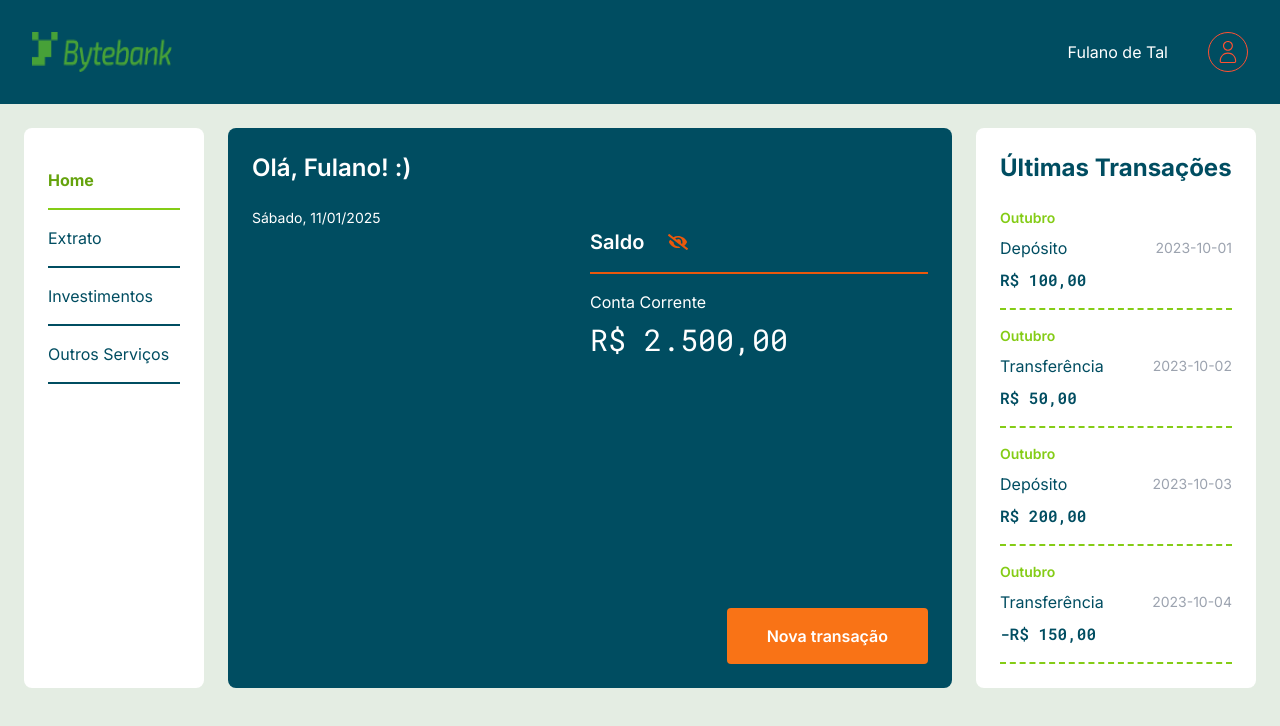
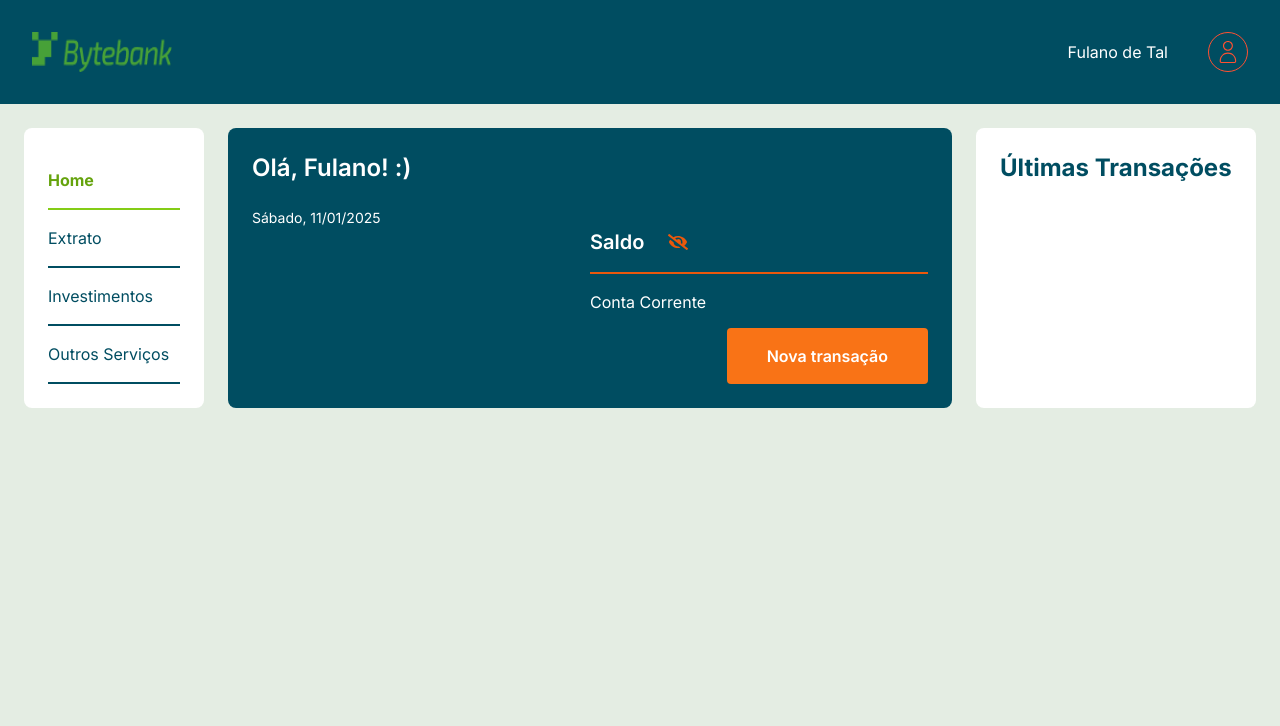
Before and after one commit to sucodelarangela/fiap-tech-challenge-1, a Next.js app: page / in a window 1280 px wide. Shown: the top 726 px of the page. Built offline with nearby package versions, Linux system fonts and the light colour scheme.

Commit message:
chore: main bff structure

```diff
--- a/src/app/page.tsx
+++ b/src/app/page.tsx
@@ -6,6 +6,7 @@ import { AddTransactionForm } from "@/components/AddTransactionForm";
 import { LastTransactions } from "@/components/LastTransactions";
 import { FaEye, FaEyeSlash } from "react-icons/fa";
 import useFormatCurrency from "@/hooks/useFormatCurrency";
+import { useFinancialServices } from "@/hooks/useFinancialServices";
 
 const options: Intl.DateTimeFormatOptions = {
   weekday: "long",
@@ -16,10 +17,13 @@ const options: Intl.DateTimeFormatOptions = {
 const dataFormatada = new Date().toLocaleDateString("pt-BR", options);
 
 export default function HomePage() {
+  const { user, transactions, transactionService, refreshTransactions } =
+    useFinancialServices();
   const formatCurrency = useFormatCurrency();
   const [isBalanceVisible, setIsBalanceVisible] = useState(true);
   const [isModalOpen, setIsModalOpen] = useState(false);
-  const balance = 2500;
+
+  const balance = user?.balance ?? 0;
 
   const openModal = () => setIsModalOpen(true);
   const closeModal = () => setIsModalOpen(false);
@@ -70,12 +74,18 @@ export default function HomePage() {
         </div>
       </section>
 
-      <LastTransactions />
+      <LastTransactions transactions={transactions} />
 
       <Modal isOpen={isModalOpen} onClose={closeModal}>
         <AddTransactionForm
           onSubmit={(transaction) => {
-            alert(`Transação criada: ${JSON.stringify(transaction)}`);
+            transactionService.addTransaction(
+              transaction.type,
+              transaction.amount,
+              new Date(transaction.date)
+            );
+            refreshTransactions();
+            closeModal();
           }}
         />
       </Modal>
--- a/src/app/transactions/page.tsx
+++ b/src/app/transactions/page.tsx
@@ -1,11 +1,12 @@
 "use client";
 import React, { useState } from "react";
-import { Transaction } from "@/utils/Transaction";
 import { FaEdit, FaTrash } from "react-icons/fa";
 import { Modal } from "@/components/Modal";
 import { Button } from "@/components/Button";
 import { AddTransactionForm } from "@/components/AddTransactionForm";
 import useFormatCurrency from "@/hooks/useFormatCurrency";
+import { useFinancialServices } from "@/hooks/useFinancialServices";
+import { Transaction } from "@/models/Transaction";
 
 function getMonthName(dateString: string): string {
   const date = new Date(dateString);
@@ -24,6 +25,8 @@ function getTransactionName(transaction: string | undefined) {
 }
 
 export default function TransactionsPage() {
+  const { transactions, transactionService, refreshTransactions } =
+    useFinancialServices();
   const formatCurrency = useFormatCurrency();
 
   const [isDeleteModalOpen, setIsDeleteModalOpen] = useState(false);
@@ -47,11 +50,6 @@ export default function TransactionsPage() {
     setIsDeleteModalOpen(false);
     setEditingTransaction(null);
   };
-
-  const transactions = [
-    new Transaction("1", "deposit", 1000, new Date()),
-    new Transaction("2", "expense", 200, new Date()),
-  ];
 
   return (
     <section className="col-span-1 md:col-span-2 lg:col-span-1 bg-foreground rounded-lg p-6">
@@ -95,39 +93,58 @@ export default function TransactionsPage() {
       </ul>
 
       <Modal isOpen={isEditModalOpen} onClose={closeEditModal}>
+        {editingTransaction && (
           <AddTransactionForm
-          initialType={editingTransaction?.type}
-          initialAmount={editingTransaction?.amount}
-          initialDate={editingTransaction?.date.toISOString().split("T")[0]}
+            initialType={editingTransaction.type}
+            initialAmount={editingTransaction.amount}
+            initialDate={editingTransaction.date.toISOString().split("T")[0]}
             title="Editar Transação"
             buttonText="Salvar Alterações"
             onSubmit={(transaction) => {
-            alert(`Transação editada: ${JSON.stringify(transaction)}`);
+              transactionService.updateTransaction(
+                editingTransaction.id,
+                transaction.type,
+                transaction.amount,
+                new Date(transaction.date)
+              );
+              refreshTransactions();
               closeEditModal();
             }}
           />
+        )}
       </Modal>
 
       <Modal isOpen={isDeleteModalOpen} onClose={closeDeleteModal}>
+        {editingTransaction && (
+          <>
             <h2 className="mb-8">Deletar Transação</h2>
             <p className="rounded-md p-1 mb-8">
               Esta ação irá excluir definitivamente a transação de{" "}
               <span className="font-semibold capitalize">
-            {getTransactionName(editingTransaction?.type)}
+                {getTransactionName(editingTransaction.type)}
               </span>{" "}
               de{" "}
               <span className="font-semibold">
-            {formatCurrency(editingTransaction?.amount)}
+                {formatCurrency(editingTransaction.amount)}
               </span>
               . Gostaria de continuar mesmo assim?
             </p>
 
             <div className="flex justify-between">
-          <Button variant="tertiary" onClick={() => closeDeleteModal()}>
+              <Button
+                variant="tertiary"
+                onClick={() => {
+                  transactionService.deleteTransaction(editingTransaction.id);
+                  refreshTransactions();
+                  closeDeleteModal();
+                }}
+              >
                 Cancelar
               </Button>
               <Button variant="primary">Deletar</Button>
             </div>
+          </>
+        )}
       </Modal>
     </section>
   );
--- a/src/components/LastTransactions.tsx
+++ b/src/components/LastTransactions.tsx
@@ -1,23 +1,10 @@
 import React from "react";
 import useFormatCurrency from "@/hooks/useFormatCurrency";
+import { Transaction } from "@/models/Transaction";
 
-interface LastTransactionsProps {
-  transactions?: Transaction[];
+interface Props {
+  transactions: Transaction[];
 }
-
-interface Transaction {
-  date: string;
-  amount: number;
-  type: "deposit" | "transfer";
-}
-
-// TODO: Remover transações mocadas / substituir por dados da API
-const mockTransactions: Transaction[] = [
-  { date: "2023-10-01", amount: 100, type: "deposit" },
-  { date: "2023-10-02", amount: 50, type: "transfer" },
-  { date: "2023-10-03", amount: 200, type: "deposit" },
-  { date: "2023-10-04", amount: -150, type: "transfer" },
-];
 
 function getMonthName(dateString: string): string {
   const date = new Date(dateString);
@@ -33,16 +20,15 @@ function getTransactionName(transaction: string) {
   return transactionMap.get(transaction);
 }
 
-export function LastTransactions({
-  transactions = mockTransactions,
-}: LastTransactionsProps) {
+export function LastTransactions({ transactions }: Props) {
   const formatCurrency = useFormatCurrency();
+  const lastTransactions = transactions.slice(0, 4);
 
   return (
     <section className="bg-white rounded-lg p-6">
       <h2 className="font-bold pb-6">Últimas Transações</h2>
       <ul className="grid md:grid-cols-2 md:gap-x-10 lg:grid-cols-1">
-        {transactions.map((transaction, index) => (
+        {lastTransactions.map((t, index) => (
           <li
             key={index}
             className={`flex flex-col gap-2 border-b-2 border-dashed border-lime-500 py-4 ${
@@ -50,14 +36,16 @@ export function LastTransactions({
             }`}
           >
             <span className="text-lime-500 text-sm font-semibold capitalize">
-              {getMonthName(transaction.date)}
+              {getMonthName(t.date.toString())}
             </span>
             <p className="flex justify-between items-center capitalize">
-              {getTransactionName(transaction.type)}
-              <span className="text-gray-400 text-sm">{transaction.date}</span>
+              {getTransactionName(t.type)}
+              <span className="text-gray-400 text-sm">
+                {t.date.toLocaleString()}
+              </span>
             </p>
             <p className="font-roboto-mono font-semibold">
-              {formatCurrency(transaction.amount)}
+              {formatCurrency(t.amount)}
             </p>
           </li>
         ))}
--- /dev/null
+++ b/src/hooks/useFinancialServices.ts
@@ -0,0 +1,39 @@
+import { Transaction } from "@/models/Transaction";
+import { User } from "@/models/User";
+import { TransactionService } from "@/services/TransactionService";
+import { UserService } from "@/services/UserService";
+import { useState, useEffect } from "react";
+
+export function useFinancialServices() {
+  const [userService] = useState(() => new UserService());
+  const [transactionService] = useState(() => new TransactionService());
+  const [user, setUser] = useState<User | null>(null);
+  const [transactions, setTransactions] = useState<Transaction[]>([]);
+
+  useEffect(() => {
+    // Inicializar usuário se não existir
+    const currentUser = userService.getCurrentUser();
+    if (!currentUser) {
+      const newUser = new User(crypto.randomUUID(), "Fulano", 0);
+      userService.saveUser(newUser);
+      setUser(newUser);
+    } else {
+      setUser(currentUser);
+    }
+  }, [userService]);
+
+  useEffect(() => {
+    if (user) {
+      setTransactions(transactionService.getAllTransactions());
+    }
+  }, [user, transactionService]);
+
+  return {
+    user,
+    transactions,
+    userService,
+    transactionService,
+    refreshTransactions: () =>
+      setTransactions(transactionService.getAllTransactions()),
+  };
+}
--- /dev/null
+++ b/src/models/Transaction.ts
@@ -0,0 +1,32 @@
+export type TransactionType = "deposit" | "transfer" | "expense";
+
+export class Transaction {
+  constructor(
+    public id: string,
+    public type: TransactionType,
+    public amount: number,
+    public date: Date,
+    public userId: string
+  ) {}
+
+  // eslint-disable-next-line @typescript-eslint/no-explicit-any
+  static fromJSON(json: any): Transaction {
+    return new Transaction(
+      json.id,
+      json.type,
+      json.amount,
+      new Date(json.date),
+      json.userId
+    );
+  }
+
+  toJSON() {
+    return {
+      id: this.id,
+      type: this.type,
+      amount: this.amount,
+      date: this.date.toISOString(),
+      userId: this.userId,
+    };
+  }
+}
--- /dev/null
+++ b/src/models/User.ts
@@ -0,0 +1,20 @@
+export class User {
+  constructor(
+    public id: string,
+    public name: string,
+    public balance: number = 0
+  ) {}
+
+  // eslint-disable-next-line @typescript-eslint/no-explicit-any
+  static fromJSON(json: any): User {
+    return new User(json.id, json.name, json.balance);
+  }
+
+  toJSON() {
+    return {
+      id: this.id,
+      name: this.name,
+      balance: this.balance,
+    };
+  }
+}
--- /dev/null
+++ b/src/services/StorageService.ts
@@ -0,0 +1,27 @@
+export class StorageService {
+  private getItem<T>(key: string): T | null {
+    const item = localStorage.getItem(key);
+    return item ? JSON.parse(item) : null;
+  }
+
+  // eslint-disable-next-line @typescript-eslint/no-explicit-any
+  private setItem(key: string, value: any): void {
+    localStorage.setItem(key, JSON.stringify(value));
+  }
+
+  public clear(): void {
+    localStorage.clear();
+  }
+
+  public removeItem(key: string): void {
+    localStorage.removeItem(key);
+  }
+
+  public getData<T>(key: string): T | null {
+    return this.getItem<T>(key);
+  }
+
+  public saveData<T>(key: string, data: T): void {
+    this.setItem(key, data);
+  }
+}
--- /dev/null
+++ b/src/services/TransactionService.ts
@@ -0,0 +1,113 @@
+/* eslint-disable @typescript-eslint/no-explicit-any */
+import { StorageService } from "./StorageService";
+import { UserService } from "./UserService";
+import { Transaction, TransactionType } from "@/models/Transaction";
+
+export class TransactionService {
+  private storage: StorageService;
+  private userService: UserService;
+  private readonly TRANSACTIONS_KEY = "transactions";
+
+  constructor() {
+    this.storage = new StorageService();
+    this.userService = new UserService();
+  }
+
+  private getStoredTransactions(): Transaction[] {
+    const transactions =
+      this.storage.getData<any[]>(this.TRANSACTIONS_KEY) || [];
+    return transactions.map((t) => Transaction.fromJSON(t));
+  }
+
+  public getAllTransactions(): Transaction[] {
+    const user = this.userService.getCurrentUser();
+    if (!user) return [];
+
+    return this.getStoredTransactions()
+      .filter((t) => t.userId === user.id)
+      .sort((a, b) => b.date.getTime() - a.date.getTime());
+  }
+
+  public addTransaction(
+    type: TransactionType,
+    amount: number,
+    date: Date
+  ): Transaction {
+    const user = this.userService.getCurrentUser();
+    if (!user) throw new Error("User not found");
+
+    const transaction = new Transaction(
+      crypto.randomUUID(),
+      type,
+      amount,
+      date,
+      user.id
+    );
+
+    const transactions = this.getStoredTransactions();
+    transactions.push(transaction);
+    this.storage.saveData(
+      this.TRANSACTIONS_KEY,
+      transactions.map((t) => t.toJSON())
+    );
+
+    // Atualizar o saldo do usuário
+    const balanceChange = type === "expense" ? -amount : amount;
+    this.userService.updateBalance(balanceChange);
+
+    return transaction;
+  }
+
+  public updateTransaction(
+    id: string,
+    type: TransactionType,
+    amount: number,
+    date: Date
+  ): Transaction {
+    const transactions = this.getStoredTransactions();
+    const index = transactions.findIndex((t) => t.id === id);
+
+    if (index === -1) throw new Error("Transaction not found");
+
+    const oldTransaction = transactions[index];
+    const oldBalanceChange =
+      oldTransaction.type === "expense"
+        ? oldTransaction.amount
+        : -oldTransaction.amount;
+
+    const newBalanceChange = type === "expense" ? -amount : amount;
+
+    transactions[index] = new Transaction(
+      id,
+      type,
+      amount,
+      date,
+      oldTransaction.userId
+    );
+
+    this.storage.saveData(
+      this.TRANSACTIONS_KEY,
+      transactions.map((t) => t.toJSON())
+    );
+    this.userService.updateBalance(oldBalanceChange + newBalanceChange);
+
+    return transactions[index];
+  }
+
+  public deleteTransaction(id: string): void {
+    const transactions = this.getStoredTransactions();
+    const transaction = transactions.find((t) => t.id === id);
+
+    if (!transaction) throw new Error("Transaction not found");
+
+    const balanceChange =
+      transaction.type === "expense" ? transaction.amount : -transaction.amount;
+
+    this.storage.saveData(
+      this.TRANSACTIONS_KEY,
+      transactions.filter((t) => t.id !== id).map((t) => t.toJSON())
+    );
+
+    this.userService.updateBalance(balanceChange);
+  }
+}
--- /dev/null
+++ b/src/services/UserService.ts
@@ -0,0 +1,29 @@
+import { User } from "@/models/User";
+import { StorageService } from "./StorageService";
+
+export class UserService {
+  private storage: StorageService;
+  private readonly USER_KEY = "user";
+
+  constructor() {
+    this.storage = new StorageService();
+  }
+
+  public getCurrentUser(): User | null {
+    // eslint-disable-next-line @typescript-eslint/no-explicit-any
+    const userData = this.storage.getData<any>(this.USER_KEY);
+    return userData ? User.fromJSON(userData) : null;
+  }
+
+  public saveUser(user: User): void {
+    this.storage.saveData(this.USER_KEY, user.toJSON());
+  }
+
+  public updateBalance(amount: number): void {
+    const user = this.getCurrentUser();
+    if (user) {
+      user.balance += amount;
+      this.saveUser(user);
+    }
+  }
+}
```
Also changed, not shown: src/components/AddTransactionForm.tsx (+4 -5 lines), src/utils/Transaction.ts (deleted, +0 -35 lines). Lines whose indentation alone changed are shown as unchanged.
